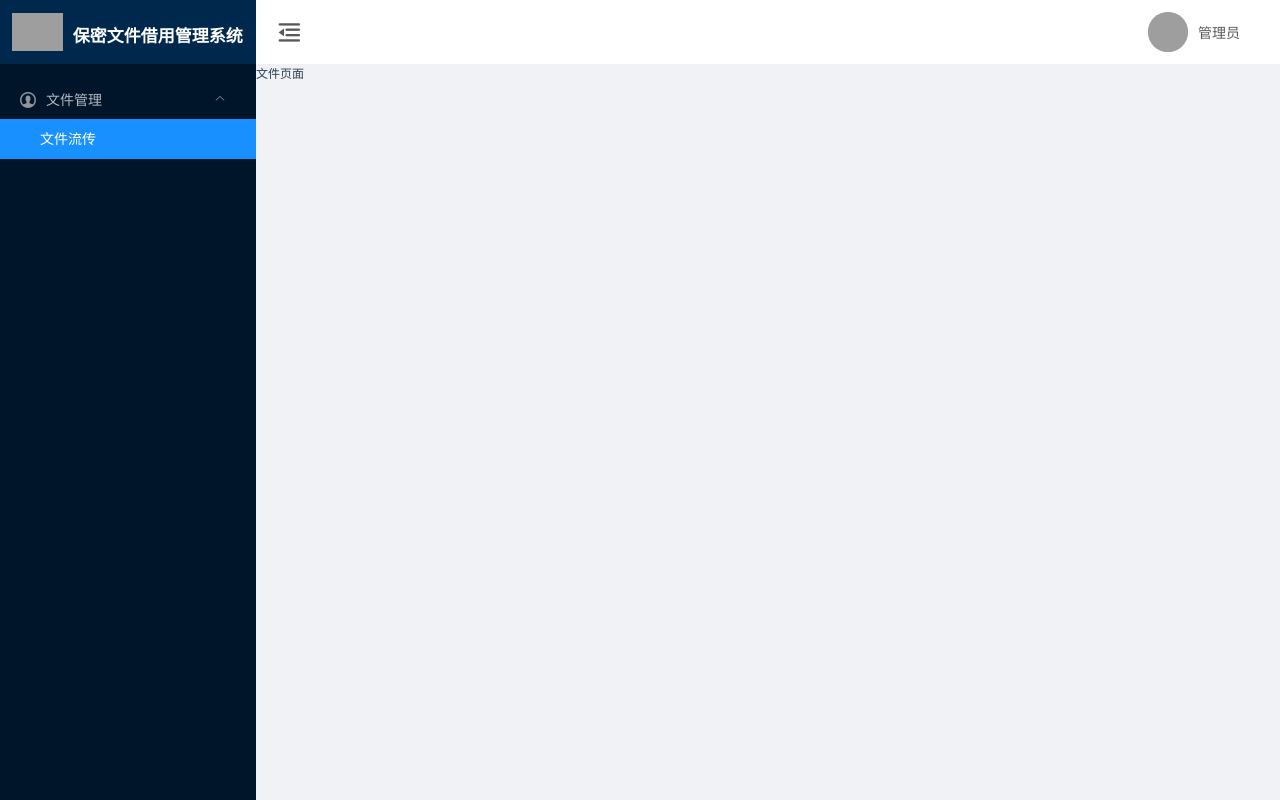
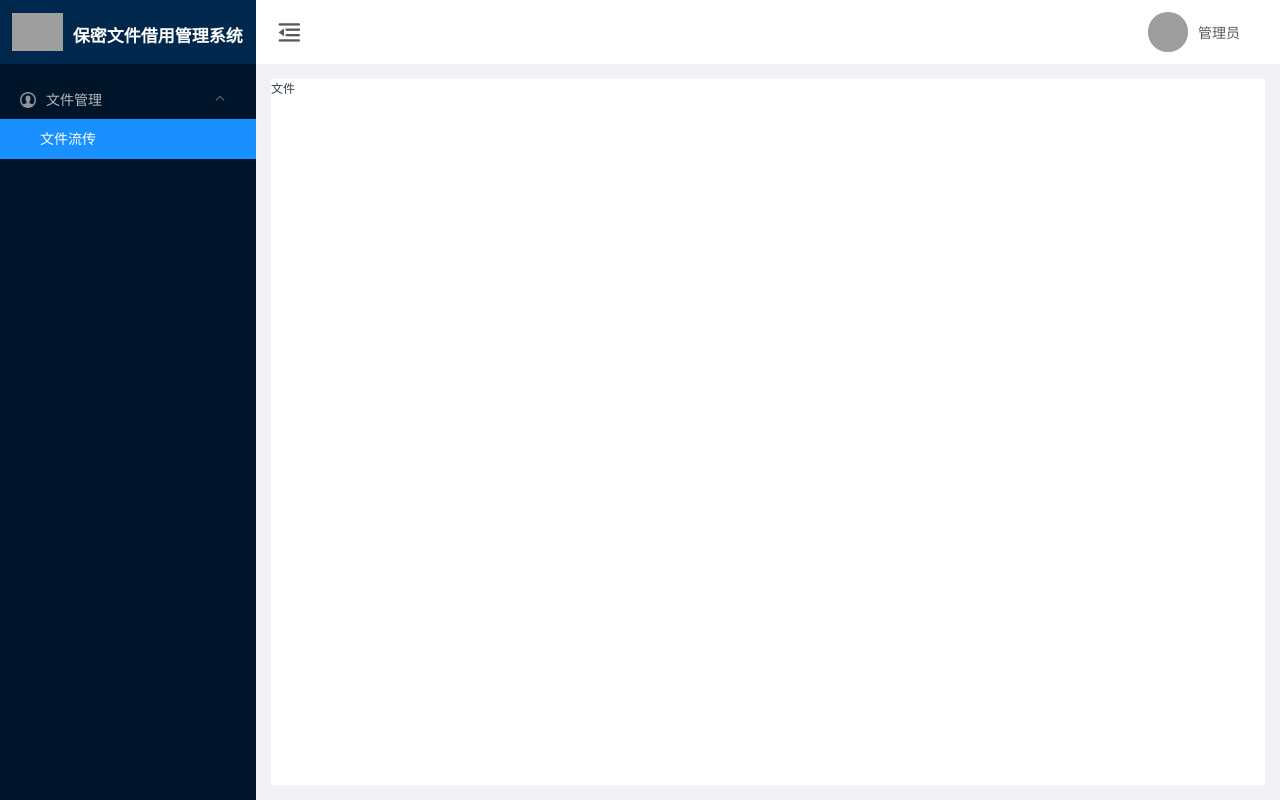
Before and after one commit to Latrevion/vue-cli-admin-2, a Vue app: page /#/FileTransfer/index in a window 1280 px wide. Built offline with nearby package versions, Linux system fonts and the light colour scheme; grey boxes are pictures that could not be loaded.

Commit message:
index.vue

```diff
--- a/src/views/FileTransfer/index.vue
+++ b/src/views/FileTransfer/index.vue
@@ -1,7 +1,5 @@
 <template>
-    <div>
-        文件页面
-    </div>
+ <div class="min-body">文件</div>
 </template>
 
 <script>
```
